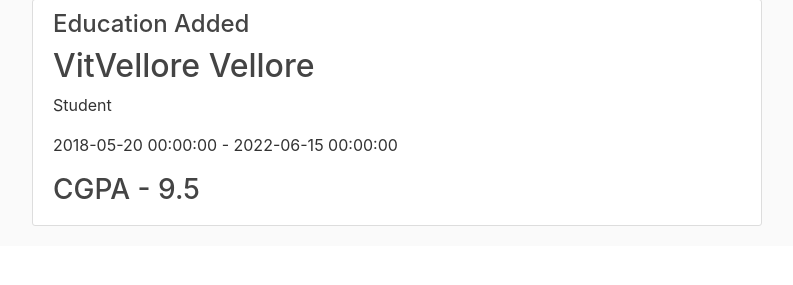
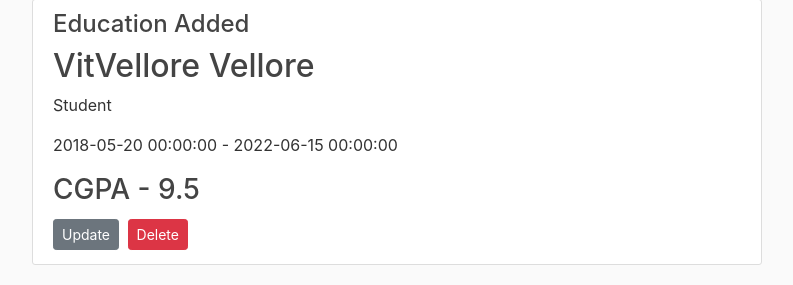
Before and after one commit to javier901/resume-generator, a Flask app: page /resume/new/education in a window 1280 px wide. Shown: the part 698-983 px from the top of the page, without its empty margins (53-846 px from the left). Before the commit the page ends 924 px from the top, so only its background shows below. Run offline with Flask 2, Linux system fonts and the light colour scheme; a user stored in the database is signed in; data comes from the database, SQL or seed files in the repository; both versions use the stored data as it was after the commit; some libraries are stand-ins or nearby versions.

Commit message:
updated education

```diff
--- a/resume/routes.py
+++ b/resume/routes.py
@@ -198,6 +198,7 @@
 
 
 ### Updating and deleting
+#acheivments
 @app.route("/resume/new/acheive/<int:acheive_id>/update",methods=["GET","POST"])
 def update_acheive(acheive_id):
     achview = achievements.query.get_or_404(acheive_id)
@@ -222,3 +223,33 @@
     db.session.commit()
     flash('Your post has been deleted!', 'success')
     return redirect(url_for('postacheive'))
+
+#education
+@app.route("/resume/new/education/<int:education_id>/update",methods=["GET","POST"])
+def update_edu(education_id):
+    eduview = education.query.get_or_404(education_id)
+
+    form = useredu()
+    if form.validate_on_submit():
+        eduview.name = form.college.data
+        eduview.start = form.start.data
+        eduview.end = form.end.data
+        eduview.cgpa = form.cgpa.data
+        db.session.commit()
+        flash('Your education details have been updated!', 'success')
+        return redirect(url_for('postedu'))
+    elif request.method == 'GET':
+        form.college.data= eduview.name
+        form.start.data = eduview.start
+        form.end.data = eduview.end
+        form.cgpa.data =  eduview.cgpa
+    return render_template("education.html",title="Update Acheivement",form=form)
+
+@app.route("/resume/new/education/<int:education_id>/delete",methods=["GET","POST"])
+def delete_edu(acheive_id):
+    eduview = education.query.get_or_404(education_id)
+
+    db.session.delete(eduview)
+    db.session.commit()
+    flash('Your education detail post has been deleted!', 'success')
+    return redirect(url_for('postedu'))
--- a/resume/templates/education.html
+++ b/resume/templates/education.html
@@ -79,17 +79,40 @@
 </div>
 
 
-{% if eduadded %}
+{% if eduadded and title=="Education"%}
 <div class="content-section">
   <h4>Education Added</h4>
 
             {% for education in eduadded %}
         <article>
-            <h2>{{ education.name }}</h2>
+            <h2 class="article-title">{{ education.name }}</h2>
             <p class="subDetails">Student</p>
             <p class="subDetails"> {{ education.start }} - {{ education.end }}</p>
             <h3>CGPA - {{ education.cgpa }}</h3>
         </article>
+        <div>
+            <a class="btn btn-secondary btn-sm mt-1 mb-1" href="{{ url_for('update_edu', education_id=education.id) }}">Update</a>
+            <button type="button" class="btn btn-danger btn-sm m-1" data-toggle="modal" data-target="#deleteModal">Delete</button>
+          </div>
+           <!-- Modal -->
+ <div class="modal fade" id="deleteModal" tabindex="-1" role="dialog" aria-labelledby="deleteModalLabel" aria-hidden="true">
+    <div class="modal-dialog" role="document">
+      <div class="modal-content">
+        <div class="modal-header">
+          <h5 class="modal-title" id="deleteModalLabel">Delete Post?</h5>
+          <button type="button" class="close" data-dismiss="modal" aria-label="Close">
+            <span aria-hidden="true">&times;</span>
+          </button>
+        </div>
+        <div class="modal-footer">
+          <button type="button" class="btn btn-secondary" data-dismiss="modal">Close</button>
+          <form action="{{ url_for('delete_edu', education_id=education.id) }}" method="POST">
+            <input class="btn btn-danger" type="submit" value="Delete">
+          </form>
+        </div>
+      </div>
+    </div>
+  </div>
 
         {% endfor %}
 
```
Also changed, not shown: resume/site.db.
